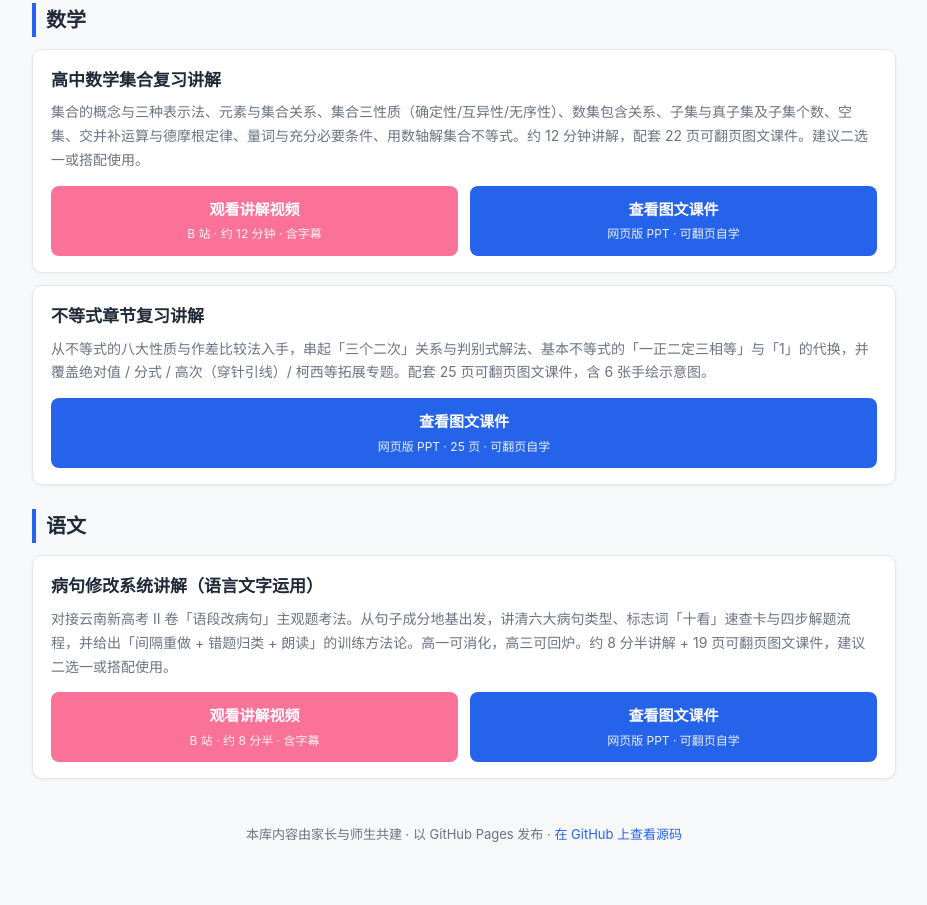
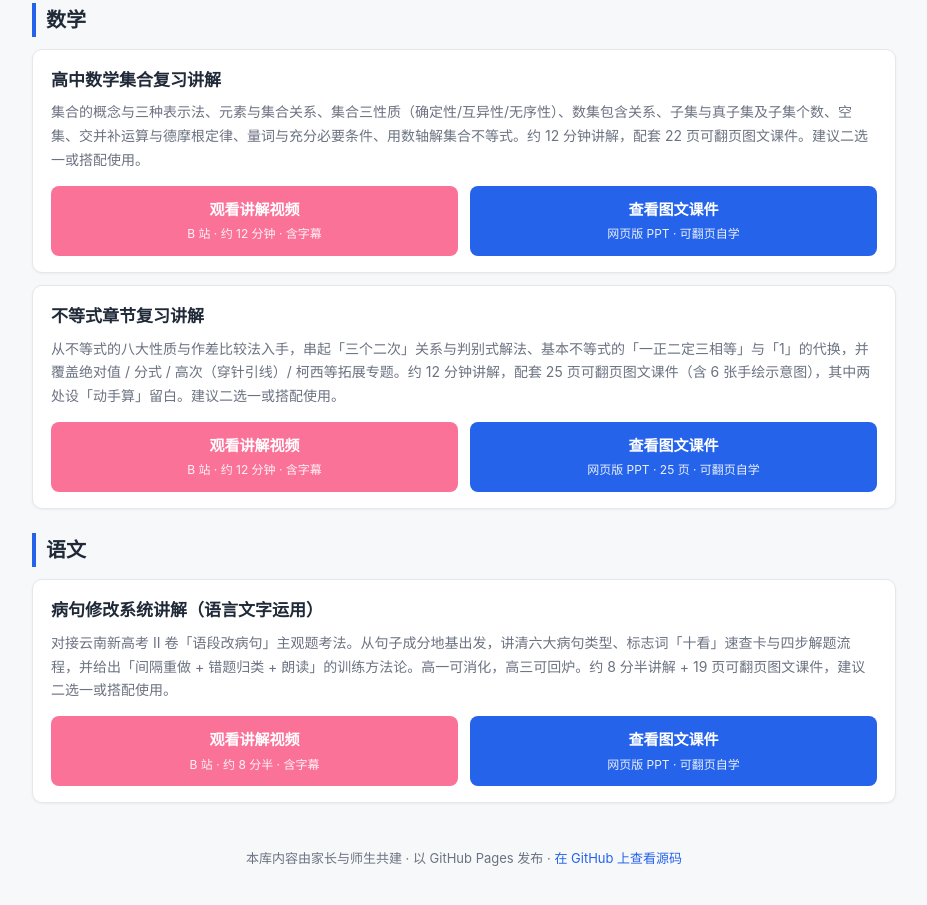
Before and after one commit to na57/gaokao, a plain HTML site: page index.html in a window 1280 px wide. Shown: the part 975-1880 px from the top of the page, without its empty margins (176-1103 px from the left). Drawn offline with Linux system fonts and the light colour scheme.

Commit message:
数学·不等式：补 B 站视频入口（BV19Gpi6JEEh），并留档 B 站简介
- index.html：不等式条目新增视频按钮（约 12 分钟），描述补「两处动手算留白」
- 新增 数学/不等式复习讲解-B站简介.md（体例同 语文/病句修改讲解-B站简介.md）

```diff
--- a/index.html
+++ b/index.html
@@ -100,8 +100,12 @@
     </div>
     <div class="item">
       <div class="t">不等式章节复习讲解</div>
-      <div class="d">从不等式的八大性质与作差比较法入手，串起「三个二次」关系与判别式解法、基本不等式的「一正二定三相等」与「1」的代换，并覆盖绝对值 / 分式 / 高次（穿针引线）/ 柯西等拓展专题。配套 25 页可翻页图文课件，含 6 张手绘示意图。</div>
+      <div class="d">从不等式的八大性质与作差比较法入手，串起「三个二次」关系与判别式解法、基本不等式的「一正二定三相等」与「1」的代换，并覆盖绝对值 / 分式 / 高次（穿针引线）/ 柯西等拓展专题。约 12 分钟讲解，配套 25 页可翻页图文课件（含 6 张手绘示意图），其中两处设「动手算」留白。建议二选一或搭配使用。</div>
       <div class="actions">
+        <a class="btn btn-video" href="https://www.bilibili.com/video/BV19Gpi6JEEh?vd_source=9627bcb8f6c60c10a3fe16123cca1997" target="_blank" rel="noopener">
+          观看讲解视频
+          <span class="sub">B 站 · 约 12 分钟 · 含字幕</span>
+        </a>
         <a class="btn btn-ppt" href="数学/不等式复习讲解-课件.html">
           查看图文课件
           <span class="sub">网页版 PPT · 25 页 · 可翻页自学</span>
```
Also changed, not shown: 1 other file.
